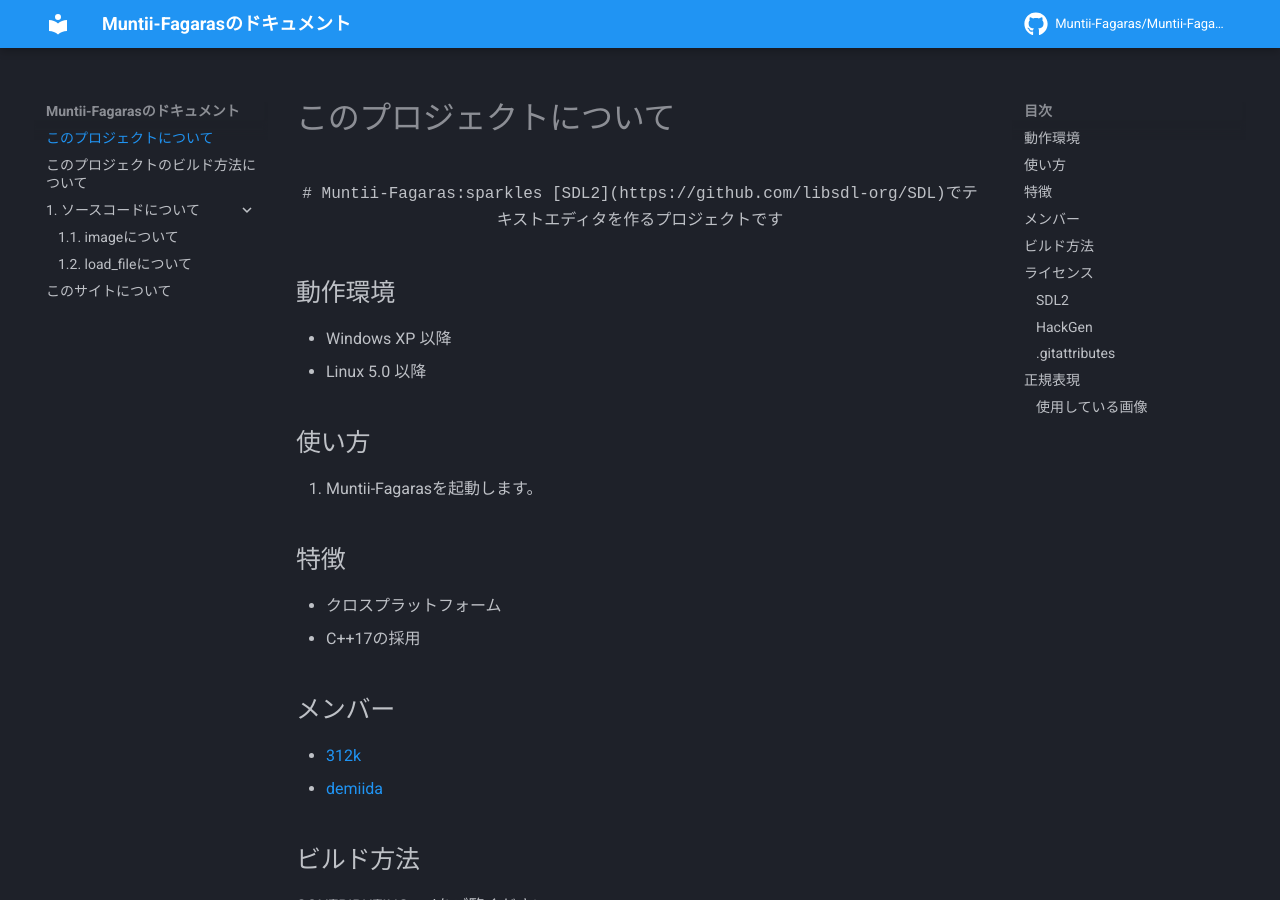
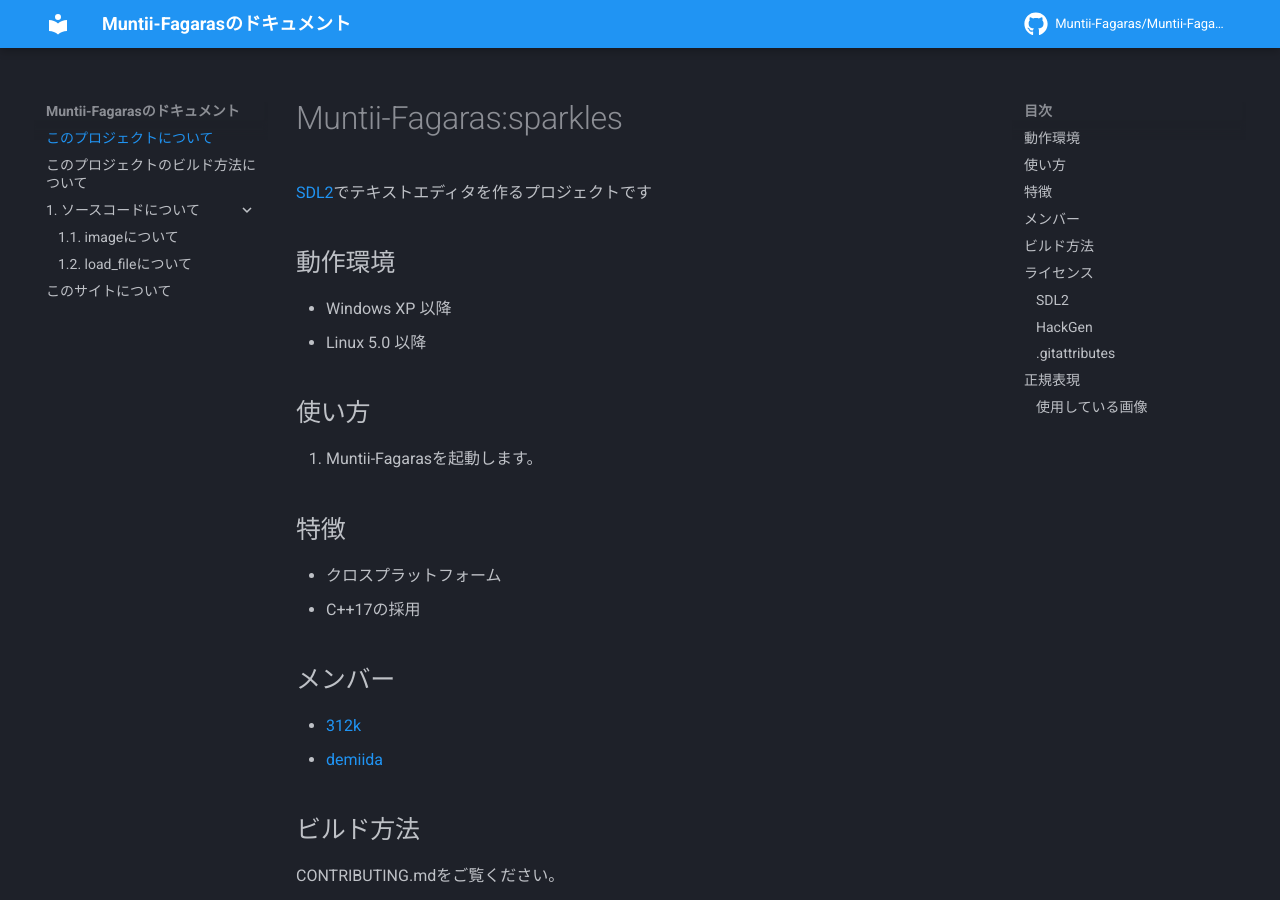
Before and after one commit to Muntii-Fagaras/Muntii-Fagaras.github.io, an MkDocs documentation site: the page built from docs/README.md, in a window 1280 px wide and 900 px high. Built offline with MkDocs 1.6.1 and Material for MkDocs 9.7.7, drawn with Linux system fonts in a browser that asks for light colours; comment, search, counter and statistics services are not loaded.

Commit message:
Update README.md

```diff
--- a/docs/README.md
+++ b/docs/README.md
@@ -1,12 +1,6 @@
-<div align="center">
-<samp>
-
 # Muntii-Fagaras:sparkles
 
 [SDL2](https://github.com/libsdl-org/SDL)でテキストエディタを作るプロジェクトです
-
-</samp>
-</div>
 
 ## 動作環境
 
```
